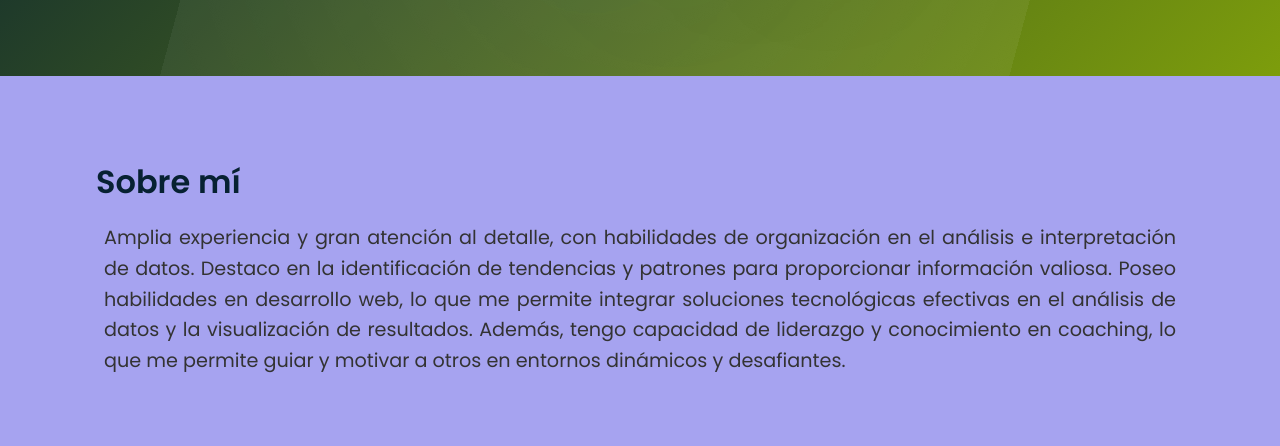
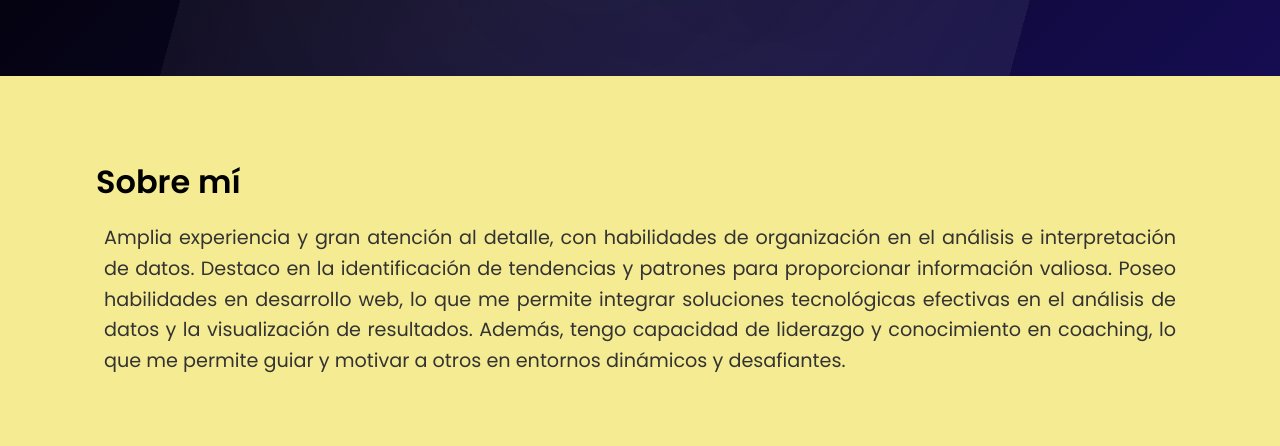
Before and after one commit to BrianRuizMoreno/Portfolio, a plain HTML site: page index.html in a window 1280 px wide. Shown: the part 334-780 px from the top of the page. Drawn offline with Linux system fonts and the light colour scheme.

Commit message:
Update styles.css

```diff
--- a/styles.css
+++ b/styles.css
@@ -1,10 +1,10 @@
 @import url('https://fonts.googleapis.com/css2?family=Poppins:wght@300;400;600&display=swap');
 
 :root {
-    --primary-color: #072132;
-    --secondary-color: #7d9d0c;
+    --primary-color: #000000;
+    --secondary-color: #150d51;
     --text-color: #333;
-    --background-color: #a6a3f0;
+    --background-color: #f5eb92;
     --hover-color: #e74c3c;
 }
 
```
